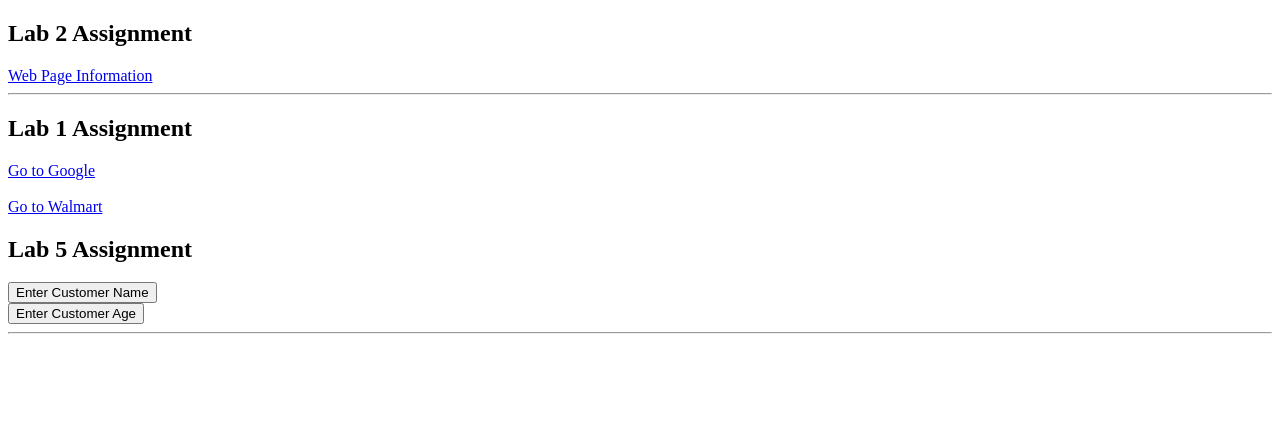
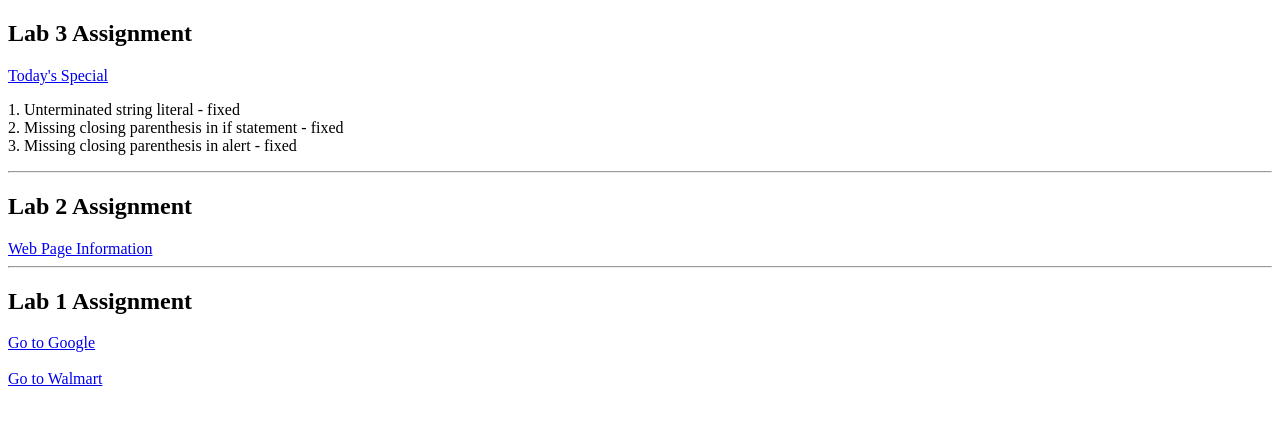
Before and after one commit to bran2007/cs190-lab1, a plain HTML site: page index.html in a window 1280 px wide. Drawn offline with Linux system fonts and the light colour scheme.

Commit message:
Update index.html

```diff
--- a/index.html
+++ b/index.html
@@ -1,31 +1,27 @@
 <!doctype html>
-<!--
- * Who: Brandon Chang
- * What: CMP SCI cs190 Lab Web Page Project
- * When: 08/25/2025
- * What: Lab Web Page #1
--->
 <html>
 <head>
 <meta charset="UTF-8">
 <script src="student.js"></script>
 </head>
 <body>
+
+<h2>Lab 3 Assignment</h2>
+<a href="javascript:displayspecial976()">Today's Special</a>
+<p>
+1. Unterminated string literal - fixed<br>
+2. Missing closing parenthesis in if statement - fixed<br>
+3. Missing closing parenthesis in alert - fixed
+</p>
+<hr>
+
 <h2>Lab 2 Assignment</h2>
 <a href="javascript:displayinfo871();">Web Page Information</a>
-
 <hr>
 
 <h2>Lab 1 Assignment</h2>
 <a href="https://www.google.com" onclick="confirmlink537('https://www.google.com'); return false;">Go to Google</a><br><br>
 <a href="https://www.walmart.com" onclick="confirmlink537('https://www.walmart.com'); return false;">Go to Walmart</a>
 
-  <h2>Lab 5 Assignment</h2>
-<button onclick="getName998();">Enter Customer Name</button>
-<span id="name998"></span><br>
-<button onclick="getAge412();">Enter Customer Age</button>
-<span id="age412"></span>
-<hr>
-
 </body>
 </html>
```
